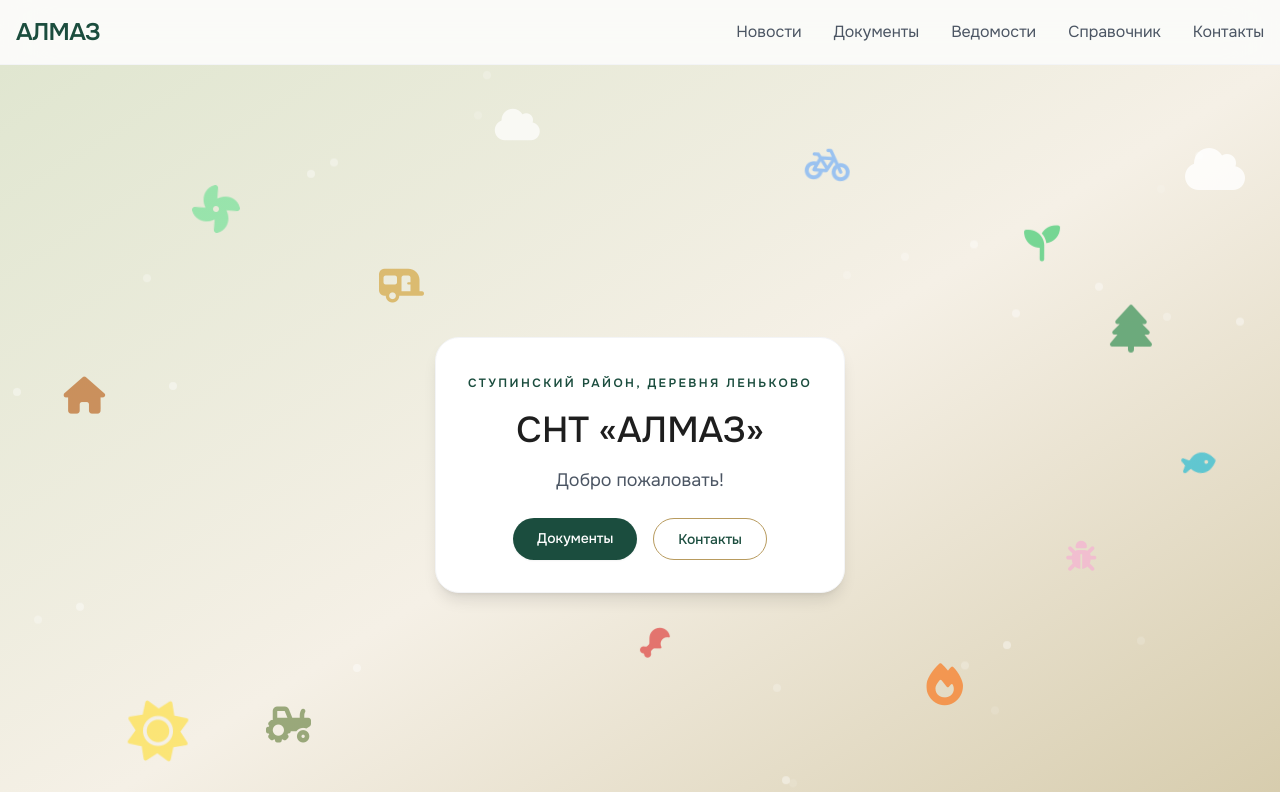
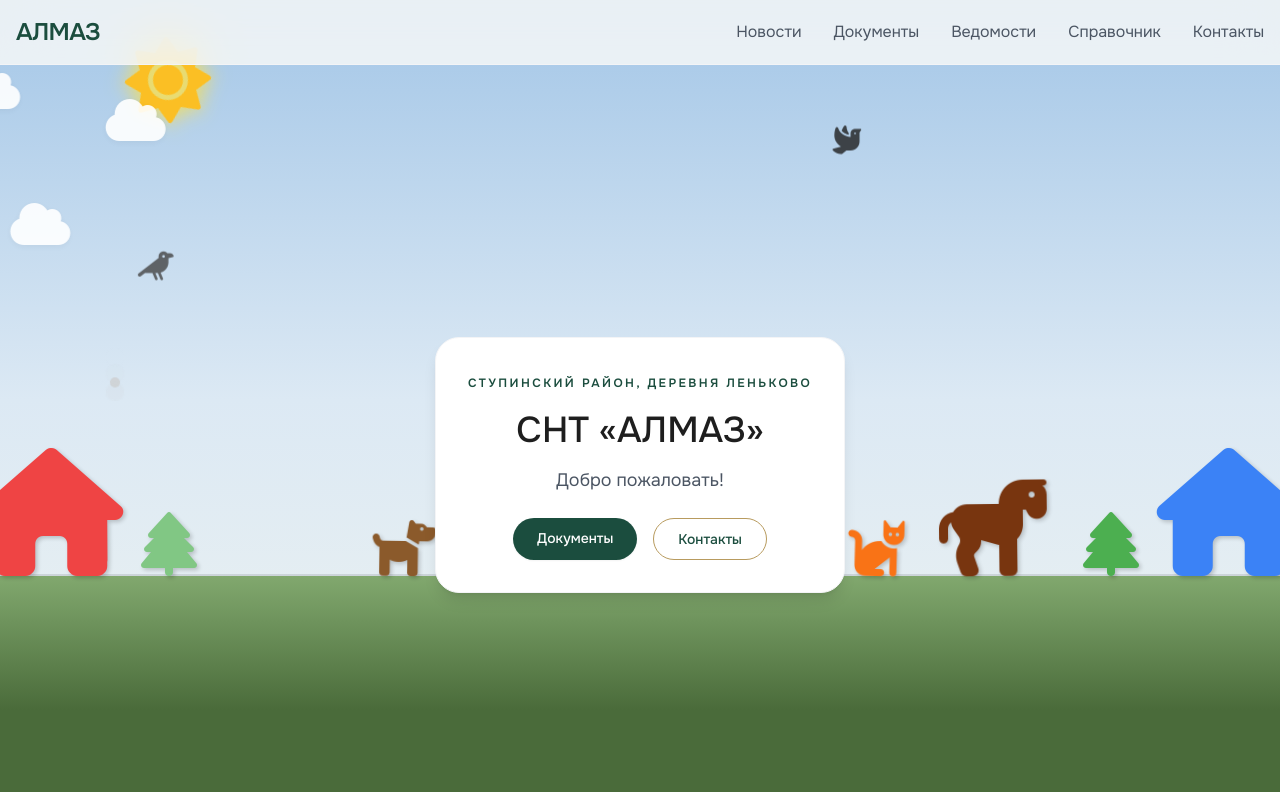
Before and after one commit to rawcam/almaz-snt, a Next.js app: page / in a window 1280 px wide. Shown: the top 792 px of the page. Built offline with nearby package versions, Linux system fonts and the light colour scheme.

Commit message:
Update AnimatedBackground.jsx

```diff
--- a/src/components/AnimatedBackground.jsx
+++ b/src/components/AnimatedBackground.jsx
@@ -1,68 +1,253 @@
 // src/components/AnimatedBackground.jsx
-import { motion } from 'framer-motion'
+import { useEffect, useRef } from 'react';
 
-export default function AnimatedBackground({ opacity = 1 }) {
+export default function AnimatedBackground() {
+  const sceneRef = useRef(null);
+
+  useEffect(() => {
+    const layers = sceneRef.current.querySelectorAll('.layer[data-depth]');
+    const handleMouseMove = (e) => {
+      const mouseX = (e.clientX / window.innerWidth - 0.5) * 2;
+      const mouseY = (e.clientY / window.innerHeight - 0.5) * 2;
+      layers.forEach(layer => {
+        const depth = parseFloat(layer.getAttribute('data-depth'));
+        const moveX = mouseX * depth * 40;
+        const moveY = mouseY * depth * 40;
+        layer.style.transform = `translate(${moveX}px, ${moveY}px)`;
+      });
+    };
+    document.addEventListener('mousemove', handleMouseMove);
+    return () => document.removeEventListener('mousemove', handleMouseMove);
+  }, []);
+
   return (
-    <div className="absolute inset-0 z-0 overflow-hidden bg-gradient-to-br from-[#e0e6d0] via-[#f5f0e6] to-[#d4c9a8]" style={{ opacity }}>
-      <div className="absolute inset-0">
-        {[...Array(30)].map((_, i) => (
-          <motion.div
-            key={i}
-            className="absolute w-2 h-2 bg-white rounded-full opacity-20"
-            style={{
-              left: `${Math.random() * 100}%`,
-              top: `${Math.random() * 100}%`,
-            }}
-            animate={{
-              y: [0, -40, 0],
-              opacity: [0.1, 0.4, 0.1],
-            }}
-            transition={{
-              duration: 5 + Math.random() * 7,
-              repeat: Infinity,
-              ease: 'easeInOut',
-              delay: Math.random() * 5,
-            }}
-          />
-        ))}
+    <div ref={sceneRef} className="parallax-scene">
+      {/* Небо */}
+      <div className="layer sky" data-depth="0.0"></div>
+
+      {/* Солнце */}
+      <div className="layer" data-depth="0.01">
+        <i className="fa-solid fa-sun sun-icon"></i>
       </div>
 
-      <div className="absolute inset-0 overflow-hidden pointer-events-none">
-        {/* ... все иконки без изменений */}
-        <motion.i className="fa-solid fa-sun absolute text-6xl text-yellow-300/70" style={{ left: '10%', top: '80%' }}
-          animate={{ y: [0, -25, 0], rotate: [0, 12, 0] }} transition={{ duration: 7, repeat: Infinity, ease: 'easeInOut' }} />
-        <motion.i className="fa-solid fa-cloud absolute text-5xl text-white/80" style={{ right: '5%', top: '10%' }}
-          animate={{ x: [0, 30, 0] }} transition={{ duration: 14, repeat: Infinity, ease: 'easeInOut' }} />
-        <motion.i className="fa-solid fa-cloud absolute text-4xl text-white/70" style={{ left: '40%', top: '5%' }}
-          animate={{ x: [0, -20, 0] }} transition={{ duration: 11, repeat: Infinity, ease: 'easeInOut', delay: 2 }} />
-        <motion.i className="fa-solid fa-strawberry absolute text-4xl text-red-400/70" style={{ left: '70%', top: '85%' }}
-          animate={{ y: [0, -18, 0], scale: [1, 1.1, 1] }} transition={{ duration: 5, repeat: Infinity, ease: 'easeInOut', delay: 1 }} />
-        <motion.i className="fa-solid fa-seedling absolute text-4xl text-green-500/60" style={{ left: '80%', top: '20%' }}
-          animate={{ y: [0, -30, 0], rotate: [0, 8, 0] }} transition={{ duration: 6, repeat: Infinity, ease: 'easeInOut', delay: 0.5 }} />
-        <motion.i className="fa-solid fa-leaf absolute text-3xl text-green-300/70" style={{ left: '40%', top: '90%' }}
-          animate={{ x: [0, 25, 0], rotate: [0, 18, 0] }} transition={{ duration: 10, repeat: Infinity, ease: 'easeInOut', delay: 1.5 }} />
-        <motion.i className="fa-solid fa-bug absolute text-3xl text-pink-300/60" style={{ right: '15%', top: '60%' }}
-          animate={{ x: [0, 15, -10, 0], y: [0, -12, 6, 0] }} transition={{ duration: 9, repeat: Infinity, ease: 'easeInOut', delay: 2 }} />
-        <motion.i className="fa-solid fa-fan absolute text-5xl text-green-400/50" style={{ left: '15%', top: '15%' }}
-          animate={{ rotate: [0, 360] }} transition={{ duration: 25, repeat: Infinity, ease: 'linear' }} />
+      {/* Облака */}
+      <div className="layer" data-depth="0.02">
+        <i className="fa-solid fa-cloud cloud cloud1"></i>
+        <i className="fa-solid fa-cloud cloud cloud2"></i>
+        <i className="fa-solid fa-cloud cloud cloud3"></i>
+      </div>
 
-        <motion.i className="fa-solid fa-house absolute text-4xl text-amber-700/60" style={{ left: '5%', top: '40%' }}
-          animate={{ y: [0, -15, 0], scale: [1, 1.05, 1] }} transition={{ duration: 8, repeat: Infinity, ease: 'easeInOut', delay: 0.3 }} />
-        <motion.i className="fa-solid fa-fire absolute text-4xl text-orange-500/70" style={{ right: '25%', top: '75%' }}
-          animate={{ scale: [1, 1.2, 1], opacity: [0.7, 1, 0.7] }} transition={{ duration: 2, repeat: Infinity, ease: 'easeInOut', delay: 0.8 }} />
-        <motion.i className="fa-solid fa-bicycle absolute text-4xl text-blue-400/60" style={{ left: '60%', top: '10%' }}
-          animate={{ x: [0, 40, 0], rotate: [0, 5, -5, 0] }} transition={{ duration: 12, repeat: Infinity, ease: 'easeInOut', delay: 1.2 }} />
-        <motion.i className="fa-solid fa-tree absolute text-5xl text-green-700/60" style={{ right: '10%', top: '30%' }}
-          animate={{ y: [0, -10, 0], rotate: [0, 3, 0] }} transition={{ duration: 6, repeat: Infinity, ease: 'easeInOut', delay: 0.5 }} />
-        <motion.i className="fa-solid fa-caravan absolute text-4xl text-yellow-600/50" style={{ left: '30%', top: '25%' }}
-          animate={{ x: [0, -25, 0] }} transition={{ duration: 20, repeat: Infinity, ease: 'easeInOut', delay: 3 }} />
-        <motion.i className="fa-solid fa-fish absolute text-3xl text-cyan-500/60" style={{ right: '5%', top: '50%' }}
-          animate={{ y: [0, -20, 0], rotate: [0, -10, 0] }} transition={{ duration: 7, repeat: Infinity, ease: 'easeInOut', delay: 2.2 }} />
-        <motion.i className="fa-solid fa-drumstick-bite absolute text-3xl text-red-600/60" style={{ left: '50%', top: '70%' }}
-          animate={{ rotate: [0, 15, 0] }} transition={{ duration: 4, repeat: Infinity, ease: 'easeInOut', delay: 1.8 }} />
-        <motion.i className="fa-solid fa-tractor absolute text-4xl text-lime-800/50" style={{ left: '20%', top: '80%' }}
-          animate={{ x: [0, 15, 0] }} transition={{ duration: 18, repeat: Infinity, ease: 'easeInOut', delay: 0.7 }} />
+      {/* Птицы */}
+      <div className="layer" data-depth="0.03">
+        <i className="fa-solid fa-dove bird bird1"></i>
+        <i className="fa-solid fa-crow bird bird2" style={{ color: '#555' }}></i>
+        <i className="fa-solid fa-dove bird bird3"></i>
+        <i className="fa-solid fa-crow bird bird4" style={{ color: '#444' }}></i>
       </div>
+
+      {/* Передний план (все наземные объекты) */}
+      <div className="layer foreground-icons" data-depth="0.18">
+        <div className="grass"></div>
+        <div className="horizon"></div>
+
+        {/* Дым (над красным домом) */}
+        <div className="smoke">
+          <span></span><span></span><span></span><span></span>
+        </div>
+
+        {/* 11 объектов от центра */}
+        <i className="fa-solid fa-house icon house" style={{ left: '4%', color: '#ef4444' }}></i>
+        <i className="fa-solid fa-tree icon tree" style={{ left: '13.2%', color: '#81c784' }}></i>
+        <i className="fa-solid fa-pig icon pig"></i>
+        <i className="fa-solid fa-dog icon dog"></i>
+        <i className="fa-solid fa-frog icon frog"></i>
+        <i className="fa-solid fa-house icon house" style={{ left: '50%', color: '#eab308' }}></i>
+        <i className="fa-solid fa-fire icon fire"></i>
+        <i className="fa-solid fa-cat icon cat"></i>
+        <i className="fa-solid fa-horse icon horse"></i>
+        <i className="fa-solid fa-tree icon tree" style={{ left: '86.8%', color: '#4caf50' }}></i>
+        <i className="fa-solid fa-house icon house" style={{ left: '96%', color: '#3b82f6' }}></i>
+      </div>
+
+      {/* Встроенные стили (только для этого компонента) */}
+      <style jsx>{`
+        .parallax-scene {
+          position: fixed;
+          top: 0;
+          left: 0;
+          width: 100%;
+          height: 100%;
+          pointer-events: none;
+          z-index: 0;
+        }
+        .layer {
+          position: absolute;
+          top: 0;
+          left: 0;
+          width: 100%;
+          height: 100%;
+          will-change: transform;
+        }
+        .sky {
+          background: linear-gradient(180deg, #a3c6e7 0%, #dce9f4 50%, #eef3f0 100%);
+        }
+        .sun-icon {
+          position: absolute;
+          top: 5%;
+          left: 10%;
+          font-size: 5rem;
+          color: #fbbf24;
+          text-shadow: 0 0 20px #fde047;
+          animation: sunSpin 20s linear infinite;
+          transform-origin: center;
+        }
+        @keyframes sunSpin {
+          0% { transform: rotate(0deg); }
+          100% { transform: rotate(360deg); }
+        }
+        .cloud {
+          position: absolute;
+          font-size: 3rem;
+          color: white;
+          opacity: 0.9;
+          text-shadow: 0 2px 8px rgba(0,0,0,0.05);
+          animation-timing-function: linear;
+          animation-iteration-count: infinite;
+        }
+        .cloud1 { top: 12%; left: -10%; animation: cloudDrift1 40s linear infinite; }
+        .cloud2 { top: 25%; left: -15%; animation: cloudDrift2 50s linear infinite; }
+        .cloud3 { top: 8%; left: -20%; animation: cloudDrift3 45s linear infinite; }
+        @keyframes cloudDrift1 { from { transform: translateX(0); } to { transform: translateX(120vw); } }
+        @keyframes cloudDrift2 { from { transform: translateX(0); } to { transform: translateX(130vw); } }
+        @keyframes cloudDrift3 { from { transform: translateX(0); } to { transform: translateX(125vw); } }
+        .bird {
+          position: absolute;
+          font-size: 1.8rem;
+          opacity: 0.8;
+          animation-timing-function: linear;
+          animation-iteration-count: infinite;
+        }
+        .bird1 { top: 18%; left: -5%; animation: birdFly1 18s infinite; animation-delay: 0s; }
+        .bird2 { top: 28%; left: -15%; animation: birdFly2 22s infinite; animation-delay: 5s; }
+        .bird3 { top: 22%; left: -25%; animation: birdFly3 20s infinite; animation-delay: 10s; }
+        .bird4 { top: 32%; left: -20%; animation: birdFly4 24s infinite; animation-delay: 2s; }
+        @keyframes birdFly1 { from { transform: translate(0, 0); } to { transform: translate(120vw, -30px); } }
+        @keyframes birdFly2 { from { transform: translate(0, 0); } to { transform: translate(130vw, -20px); } }
+        @keyframes birdFly3 { from { transform: translate(0, 0); } to { transform: translate(125vw, -25px); } }
+        @keyframes birdFly4 { from { transform: translate(0, 0); } to { transform: translate(135vw, -15px); } }
+        .foreground-icons {
+          position: absolute;
+          bottom: 0;
+          left: 0;
+          width: 100%;
+          height: 100%;
+          pointer-events: none;
+        }
+        .grass {
+          position: absolute;
+          bottom: 0;
+          left: 0;
+          width: 100%;
+          height: 28%;
+          background: linear-gradient(to bottom, #81a86e 0%, #4a6b3a 60%);
+        }
+        .horizon {
+          position: absolute;
+          bottom: 28%;
+          left: 0;
+          width: 100%;
+          height: 2px;
+          background: rgba(0,0,0,0.1);
+        }
+        .icon {
+          position: absolute;
+          text-shadow: 2px 2px 4px rgba(0,0,0,0.2);
+          bottom: 28%;
+          transform: translateX(-50%);
+        }
+        .house {
+          font-size: 8rem;
+        }
+        .tree {
+          font-size: 4rem;
+        }
+        .fire {
+          font-size: 3rem;
+          color: #f97316;
+          left: 59.2%;
+          animation: fireFlicker 1.5s ease-in-out infinite;
+        }
+        @keyframes fireFlicker {
+          0%, 100% { transform: translateX(-50%) scale(1); opacity: 0.9; }
+          50% { transform: translateX(-50%) scale(1.1); opacity: 1; }
+        }
+        .pig {
+          font-size: 4rem;
+          color: #f5b0b0;
+          left: 22.4%;
+          animation: sway 3s ease-in-out infinite;
+        }
+        .dog {
+          font-size: 3.5rem;
+          color: #8b5a2b;
+          left: 31.6%;
+          animation: sway 2.5s ease-in-out infinite;
+        }
+        .frog {
+          font-size: 3rem;
+          color: #4caf50;
+          left: 40.8%;
+          animation: bounce 1.5s ease-in-out infinite;
+        }
+        @keyframes bounce {
+          0%, 100% { transform: translateX(-50%) translateY(0); }
+          50% { transform: translateX(-50%) translateY(-6px); }
+        }
+        .cat {
+          font-size: 3.5rem;
+          color: #f97316;
+          left: 68.4%;
+          animation: sway 2.8s ease-in-out infinite;
+        }
+        .horse {
+          font-size: 6rem;
+          color: #78350f;
+          left: 77.6%;
+          animation: sway 3.2s ease-in-out infinite;
+        }
+        @keyframes sway {
+          0%, 100% { transform: translateX(-50%) rotate(0deg); }
+          25% { transform: translateX(-50%) rotate(2deg); }
+          75% { transform: translateX(-50%) rotate(-2deg); }
+        }
+        .smoke {
+          position: absolute;
+          bottom: calc(28% + 9rem);
+          left: calc(4% + 4rem);
+          transform: translateX(-50%);
+          display: flex;
+          flex-direction: column;
+          align-items: center;
+        }
+        .smoke span {
+          display: block;
+          width: 10px;
+          height: 10px;
+          background: #ccc;
+          border-radius: 50%;
+          margin: 2px 0;
+          opacity: 0.7;
+          animation: rise 3s infinite;
+        }
+        .smoke span:nth-child(1) { animation-delay: 0s; }
+        .smoke span:nth-child(2) { animation-delay: 0.5s; }
+        .smoke span:nth-child(3) { animation-delay: 1s; }
+        .smoke span:nth-child(4) { animation-delay: 1.5s; }
+        @keyframes rise {
+          0% { transform: translateY(0) scale(1); opacity: 0.7; }
+          100% { transform: translateY(-40px) scale(2); opacity: 0; }
+        }
+      `}</style>
     </div>
-  )
+  );
 }
```
